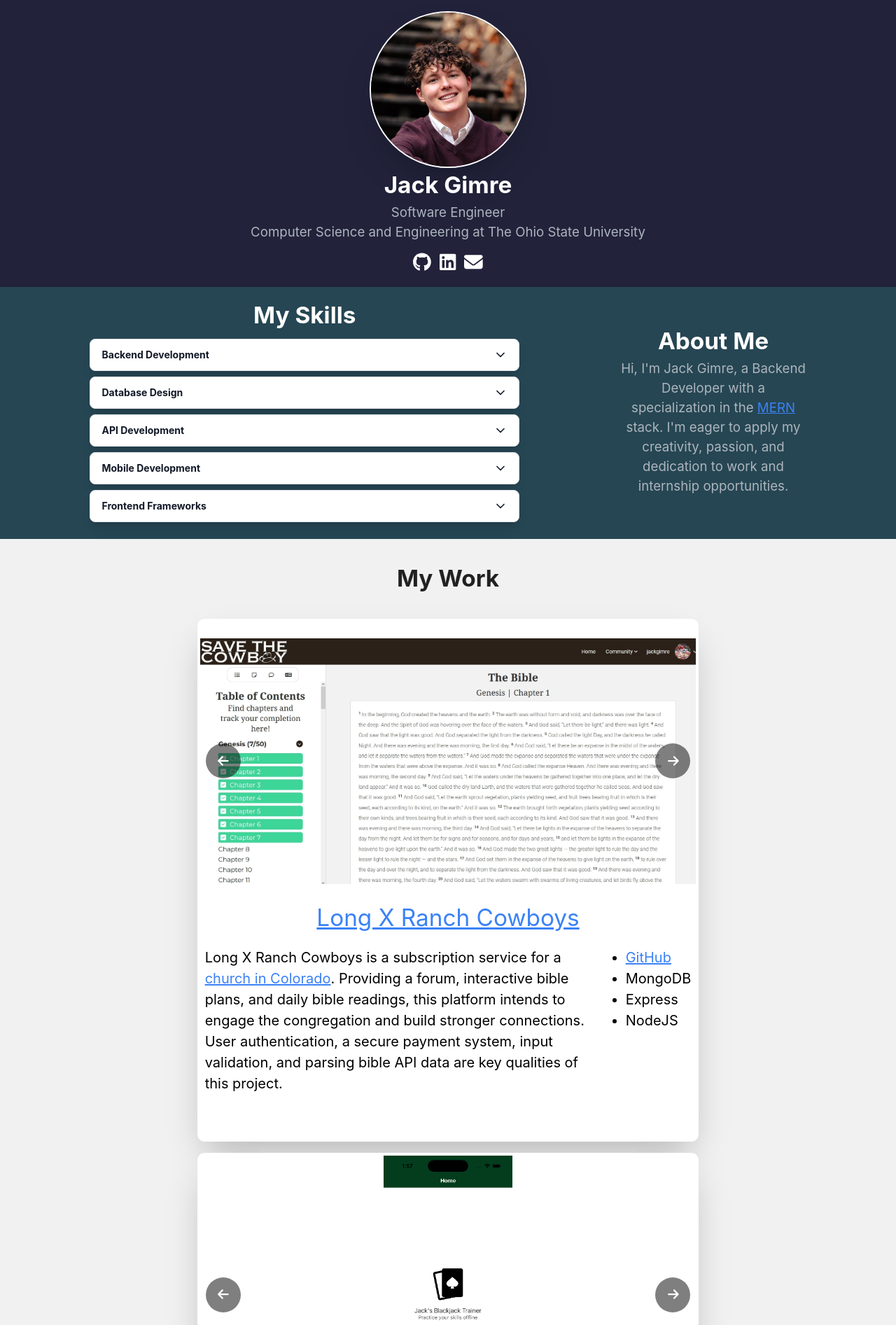
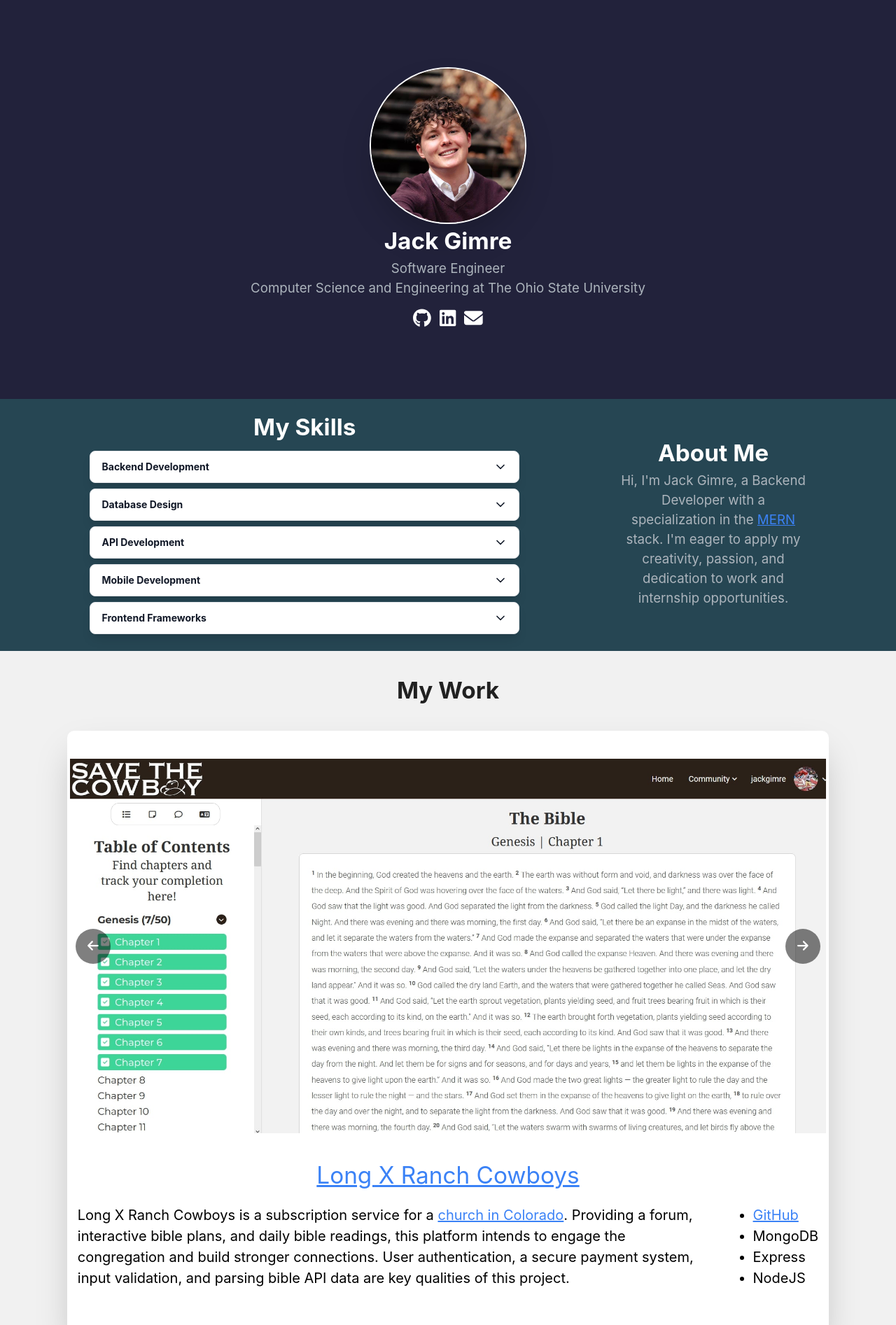
Before and after one commit to jackgimre/portfolio, a React (Vite) app: page / in a window 1280 px wide. Shown: the top 1893 px of the page at 70% size. Built offline with nearby package versions, Linux system fonts and the light colour scheme.

Commit message:
lxrcowboys fix

```diff
--- a/src/components/Header.jsx
+++ b/src/components/Header.jsx
@@ -6,7 +6,7 @@ import { faEnvelope, faX } from '@fortawesome/free-solid-svg-icons';
 
 const Header = () => {
   return (
-      <div className='flex flex-col items-center justify-center bg-[#22223b]'>
+      <div className='flex flex-col items-center justify-center bg-[#22223b] py-[10vh]'>
           <div className='my-4'>
             <img className='w-56 h-56 mx-auto rounded-full shadow-2xl object-cover border-2 border-white' src={jackgimre} alt="Description" />
             <h1 className='font-bold text-[25pt] text-center text-white'>Jack Gimre</h1>
--- a/src/components/Project.jsx
+++ b/src/components/Project.jsx
@@ -4,7 +4,7 @@ import PropTypes from 'prop-types';
 
 const Project = ({ images, title, description, url, stack, github }) => {
   return (
-    <div className='lg:w-[70%] w-full bg-white text-black text-[15pt] mb-4 flex flex-col justify-center rounded-[10px] h-fitcontent pb-16 border-4 border-white shadow-2xl'>
+    <div className='lg:w-[85vw] w-full bg-white text-black text-[15pt] mb-4 flex flex-col justify-center rounded-[10px] h-fitcontent pb-16 border-4 border-white shadow-2xl'>
       <ImageCarousel images={images} className='w-full h-[60%] self-center' />
 
       <div className='flex flex-col px-[1%] justify-center items-center'>
--- a/src/components/Projects.jsx
+++ b/src/components/Projects.jsx
@@ -24,7 +24,7 @@ const Projects = () => {
   return (
     <div className='bg-[#f1f1f1] h-auto flex p-4 flex-col px-[10%] items-center'>
         <h1 className='text-[#212121] text-[25pt] font-bold pt-4 text-center mx-auto mb-8'>My Work</h1>
-        <Project images={lxrImages} title='Long X Ranch Cowboys' description={lxrDesc} url='https://longxranchcowboys.com' github='https://github.com/BanZ-Development/SaveTheCowBoy' stack={lxrStack}></Project>
+        <Project images={lxrImages} title='Long X Ranch Cowboys' description={lxrDesc} url='https://lxrcowboys.com' github='https://github.com/BanZ-Development/SaveTheCowBoy' stack={lxrStack}></Project>
         <Project images={blackjackImages} title="Jack's Blackjack Trainer" description={blackjackDesc} url={blackjackURL} github={blackjackURL} stack={blackjackStack}></Project>
     </div>
   )
```
